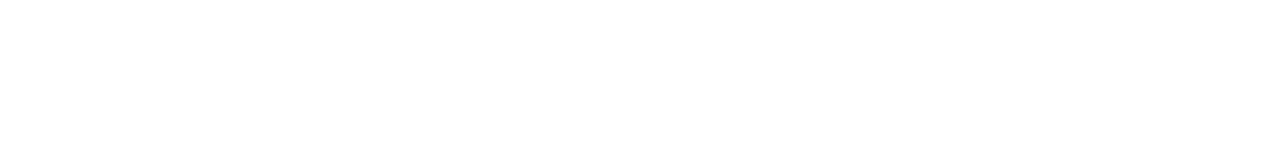
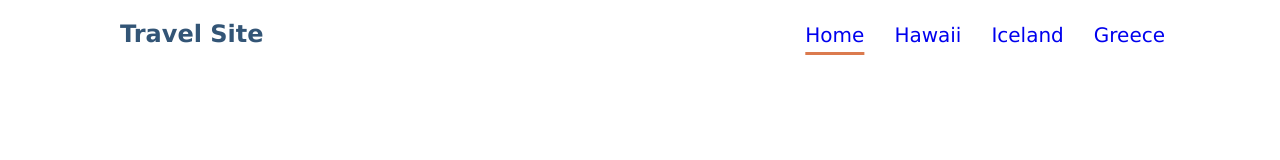
Before and after one commit to mayteles/maylon-teles-travelsite, a plain HTML site: page pages/greece.html in a window 1280 px wide. Drawn offline with Linux system fonts and the light colour scheme.

Commit message:
strutural navbar through pages

```diff
--- a/css/global.css
+++ b/css/global.css
@@ -0,0 +1,48 @@
+/* general setting across webpages */
+* {
+    margin: 0;
+    padding: 0;
+    box-sizing: border-box;
+    font-family: 'verdana';
+}
+li {
+    list-style: none;
+}
+a {
+    text-decoration: none;
+}
+a:visited {
+    color: black;
+}
+/* navbar style setting */
+.nav {
+    display: flex;
+    width: 100%;
+    justify-content: space-between;
+    padding: 0 100px;
+    align-items: baseline;
+    background-color: #FFFFFF;
+    position: fixed;
+}
+
+.nav__title {
+    padding: 20px;
+    color: #335576;
+    font-size: x-large
+}
+.nav__link {
+    display: flex;
+}
+.nav__list {
+    padding: 15px;
+    font-size: 20px;
+}
+.nav__list:hover {
+    color: #DB7A4E;
+}
+.nav__list--active {
+    text-decoration: underline;
+    text-decoration-color: #DB7A4E;
+    text-underline-offset: 10px;
+    text-decoration-thickness: 3px;
+}
--- a/index.html
+++ b/index.html
@@ -3,9 +3,21 @@
 <head>
     <meta charset="UTF-8">
     <meta name="viewport" content="width=device-width, initial-scale=1.0">
-    <title>Document</title>
+    <title>Travel Sitet</title>
+    <link rel="stylesheet" href="/css/global.css">
+    <link rel="stylesheet" href="/css/main.css">
 </head>
 <body>
-
+    <header>
+        <nav class="nav">
+            <a href="./index.html"><h1 class="nav__title">Travel Site</h1></a>
+            <ul class="nav__link">
+                <a href="index.html"><li class="nav__list nav__list--active">Home</li></a>
+                <a href="./pages/hawaii.html"><li class="nav__list">Hawaii</li></a>
+                <a href="./pages/iceland.html"><li class="nav__list">Iceland</li></a>
+                <a href="./pages/greece.html"><li class="nav__list">Greece</li></a>
+            </ul>
+        </nav>
+    </header>
 </body>
 </html>
--- a/pages/greece.html
+++ b/pages/greece.html
@@ -0,0 +1,23 @@
+<!DOCTYPE html>
+<html lang="en">
+<head>
+    <meta charset="UTF-8">
+    <meta name="viewport" content="width=device-width, initial-scale=1.0">
+    <title>Travel Sitet</title>
+    <link rel="stylesheet" href="../css/global.css">
+    <link rel="stylesheet" href="../css/destinations.css">
+</head>
+<body>
+    <header>
+        <nav class="nav">
+            <a href="../index.html"><h1 class="nav__title">Travel Site</h1></a>
+            <ul class="nav__link">
+                <a href="../index.html"><li class="nav__list nav__list--active">Home</li></a>
+                <a href="../pages/hawaii.html"><li class="nav__list">Hawaii</li></a>
+                <a href="../pages/iceland.html"><li class="nav__list">Iceland</li></a>
+                <a href="../pages/greece.html"><li class="nav__list">Greece</li></a>
+            </ul>
+        </nav>
+    </header>
+</body>
+</html>
```
Also changed, not shown: pages/hawaii.html (+23 -0 lines), pages/iceland.html (+23 -0 lines).
